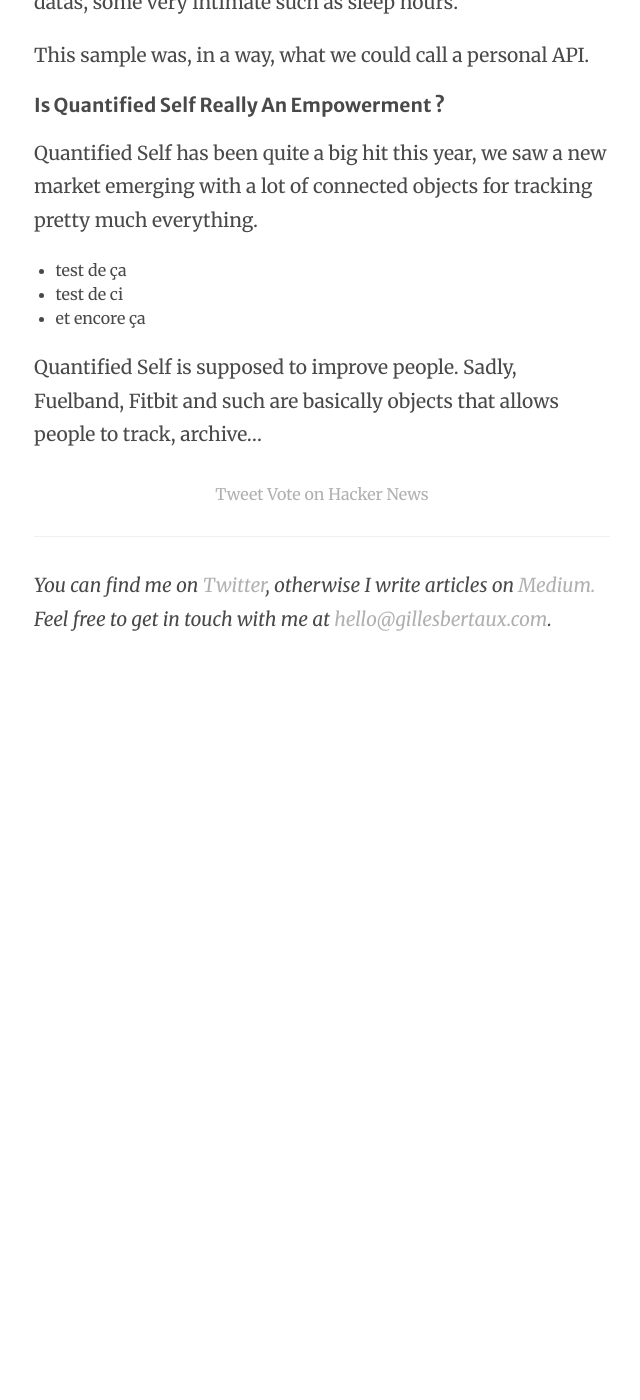
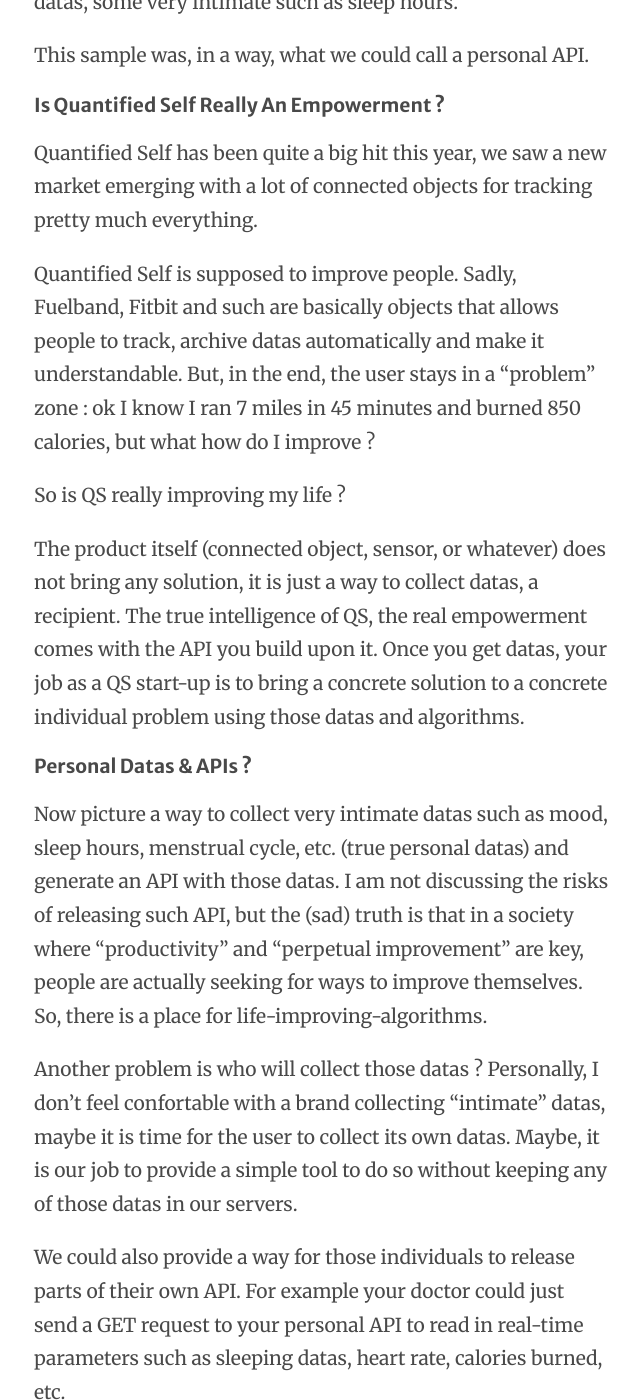
Before and after one commit to gillesbertaux/merryclean, a Jekyll site: the page built from _posts/2014-03-04-quantified-self-and-personal-apis-empowering-people.markdown, in a window 1280 px wide and 1400 px high, scrolled down 534 px. Shown: the whole window, without its empty margins (318-958 px from the left). Built offline with Jekyll 4.4.1, drawn with Linux system fonts in a browser that asks for light colours; Markdown is read by kramdown in place of the engine named in the settings; comment, search, counter and statistics services are not loaded; before the commit the page ends 1222 px from its top, so only the background shows below that; some of the changed text lies outside the part shown.

Commit message:
update posts

```diff
--- a/_posts/2014-03-04-quantified-self-and-personal-apis-empowering-people.markdown
+++ b/_posts/2014-03-04-quantified-self-and-personal-apis-empowering-people.markdown
@@ -17,8 +17,18 @@ This sample was, in a way, what we could call a personal API.
 
 Quantified Self has been quite a big hit this year, we saw a new market emerging with a lot of connected objects for tracking pretty much everything.
 
-- test de ça
-- test de ci
-- et encore ça
+Quantified Self is supposed to improve people. Sadly, Fuelband, Fitbit and such are basically objects that allows people to track, archive datas automatically and make it understandable. But, in the end, the user stays in a “problem” zone : ok I know I ran 7 miles in 45 minutes and burned 850 calories, but what how do I improve ?
 
-Quantified Self is supposed to improve people. Sadly, Fuelband, Fitbit and such are basically objects that allows people to track, archive...
+So is QS really improving my life ?
+
+The product itself (connected object, sensor, or whatever) does not bring any solution, it is just a way to collect datas, a recipient. The true intelligence of QS, the real empowerment comes with the API you build upon it. Once you get datas, your job as a QS start-up is to bring a concrete solution to a concrete individual problem using those datas and algorithms.
+
+### Personal Datas & APIs ?
+
+Now picture a way to collect very intimate datas such as mood, sleep hours, menstrual cycle, etc. (true personal datas) and generate an API with those datas. I am not discussing the risks of releasing such API, but the (sad) truth is that in a society where “productivity” and “perpetual improvement” are key, people are actually seeking for ways to improve themselves. So, there is a place for life-improving-algorithms.
+
+Another problem is who will collect those datas ? Personally, I don’t feel confortable with a brand collecting “intimate” datas, maybe it is time for the user to collect its own datas. Maybe, it is our job to provide a simple tool to do so without keeping any of those datas in our servers.
+
+We could also provide a way for those individuals to release parts of their own API. For example your doctor could just send a GET request to your personal API to read in real-time parameters such as sleeping datas, heart rate, calories burned, etc.
+
+I would not be surprised if we get there in a very short period of time.
```
